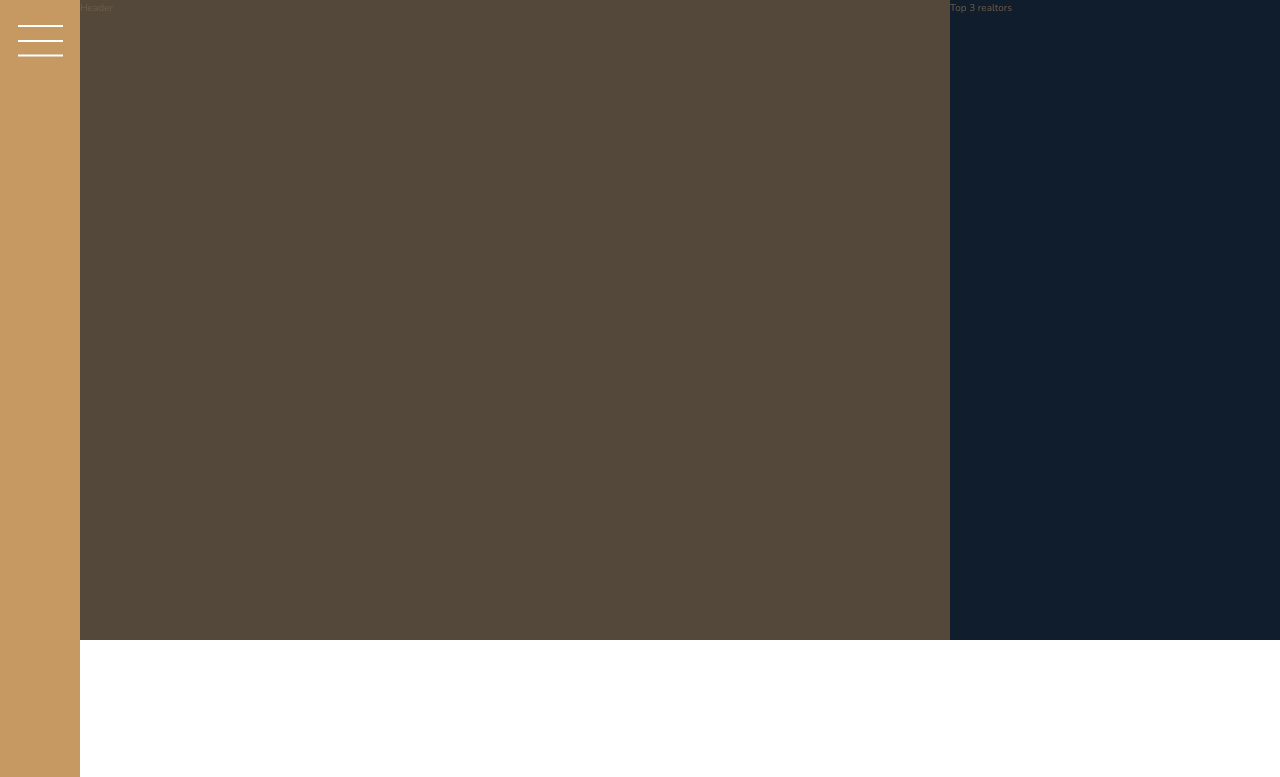
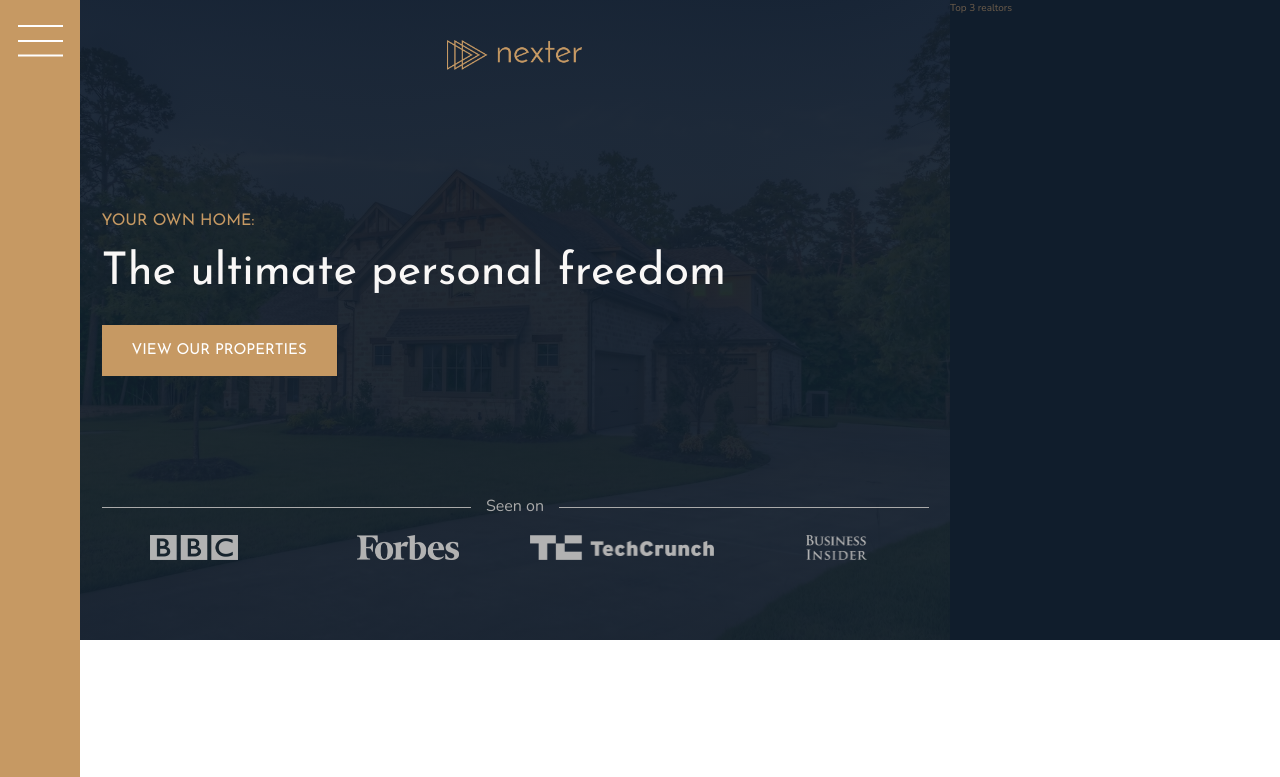
Before and after one commit to FlaviuN93/Nexter-Project, a website: page index.html in a window 1280 px wide. Shown: the top 777 px of the page. Drawn offline with nearby package versions, Linux system fonts and the light colour scheme.

Commit message:
Made Header Section

```diff
--- a/index.html
+++ b/index.html
@@ -16,9 +16,21 @@
 	</head>
 	<body class="container">
 		<div class="sidebar">
-			<button class="nav-btn">	</button>
+			<button class="nav-btn"></button>
 		</div>
-		<div class="header">Header</div>
+		<div class="header">
+			<img src="img/logo.png" alt="Nexter logo" class="header__logo" />
+			<h3 class="heading-3">Your own home:</h3>
+			<h1 class="heading-1">The ultimate personal freedom</h1>
+			<button class="btn header__btn">View our properties</button>
+			<div class="header__seenon-text">Seen on</div>
+			<div class="header__seenon-logos">
+				<img src="img/logo-bbc.png" alt="Seen on logo 1" />
+				<img src="img/logo-forbes.png" alt="Seen on logo 2" />
+				<img src="img/logo-techcrunch.png" alt="Seen on logo 3" />
+				<img src="img/logo-bi.png" alt="Seen on logo 4" />
+			</div>
+		</div>
 		<div class="realtors">Top 3 realtors</div>
 		<section class="features">
 			<div class="feature">
--- a/sass/_header.scss
+++ b/sass/_header.scss
@@ -1,4 +1,59 @@
 .header {
 	background-color: $color-grey-dark-1;
 	grid-column: full-start/ col-end 6;
+	background-image: linear-gradient(
+			rgba($color-secondary, 0.93),
+			rgba($color-secondary, 0.93)
+		),
+		url(../img/hero.jpeg);
+	background-size: cover;
+	background-position: center;
+	padding: 8rem;
+	padding-top: 4rem;
+
+	display: grid;
+	grid-template-rows: 1fr min-content 6rem 1fr;
+	grid-template-columns: max-content;
+	grid-row-gap: 1.5rem;
+	justify-content: center;
+
+	&__logo {
+		height: 3rem;
+		justify-self: center;
+	}
+
+	&__btn {
+		align-self: start;
+		justify-self: start;
+	}
+
+	&__seenon-text {
+		display: grid;
+		grid-template-columns: 1fr max-content 1fr;
+		grid-column-gap: 1.5rem;
+		align-items: center;
+
+		font-size: 1.6rem;
+		color: $color-grey-light-2;
+
+		&::before,
+		&::after {
+			content: "";
+			height: 1px;
+			display: block;
+			background-color: currentColor;
+		}
+	}
+
+	&__seenon-logos {
+		display: grid;
+		grid-template-columns: repeat(4, 1fr);
+		grid-column-gap: 3rem;
+		justify-items: center;
+
+		img {
+			height: 2.5rem;
+			filter: brightness(70%);
+		}
+	}
 }
--- a/sass/_typography.scss
+++ b/sass/_typography.scss
@@ -5,6 +5,9 @@
 
 .heading-1 {
 	@extend %heading;
+	font-size: 4.5rem;
+	color: $color-grey-light-1;
+	line-height: 1;
 }
 
 .heading-2 {
```
Also changed, not shown: sass/main.css, 1 other file.
